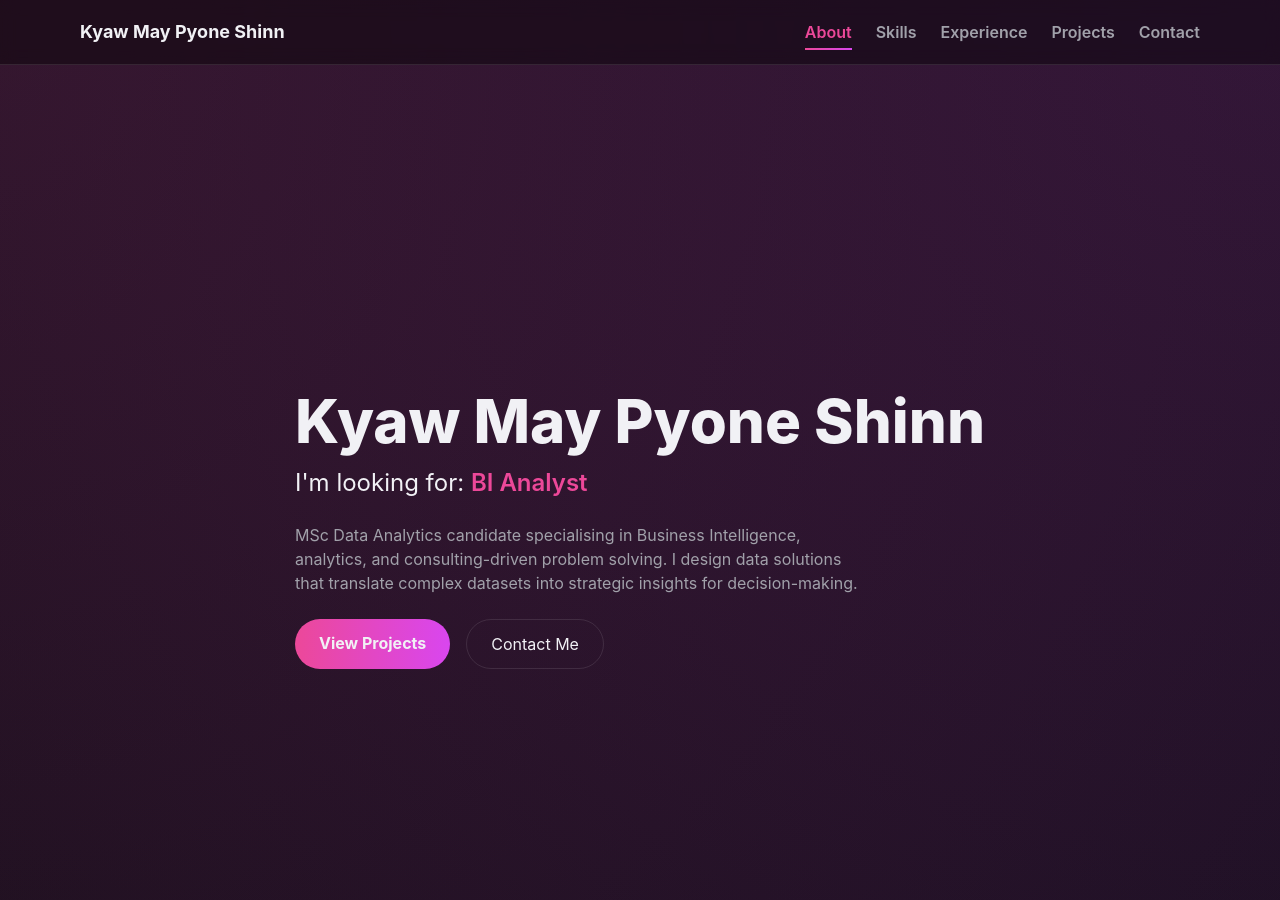
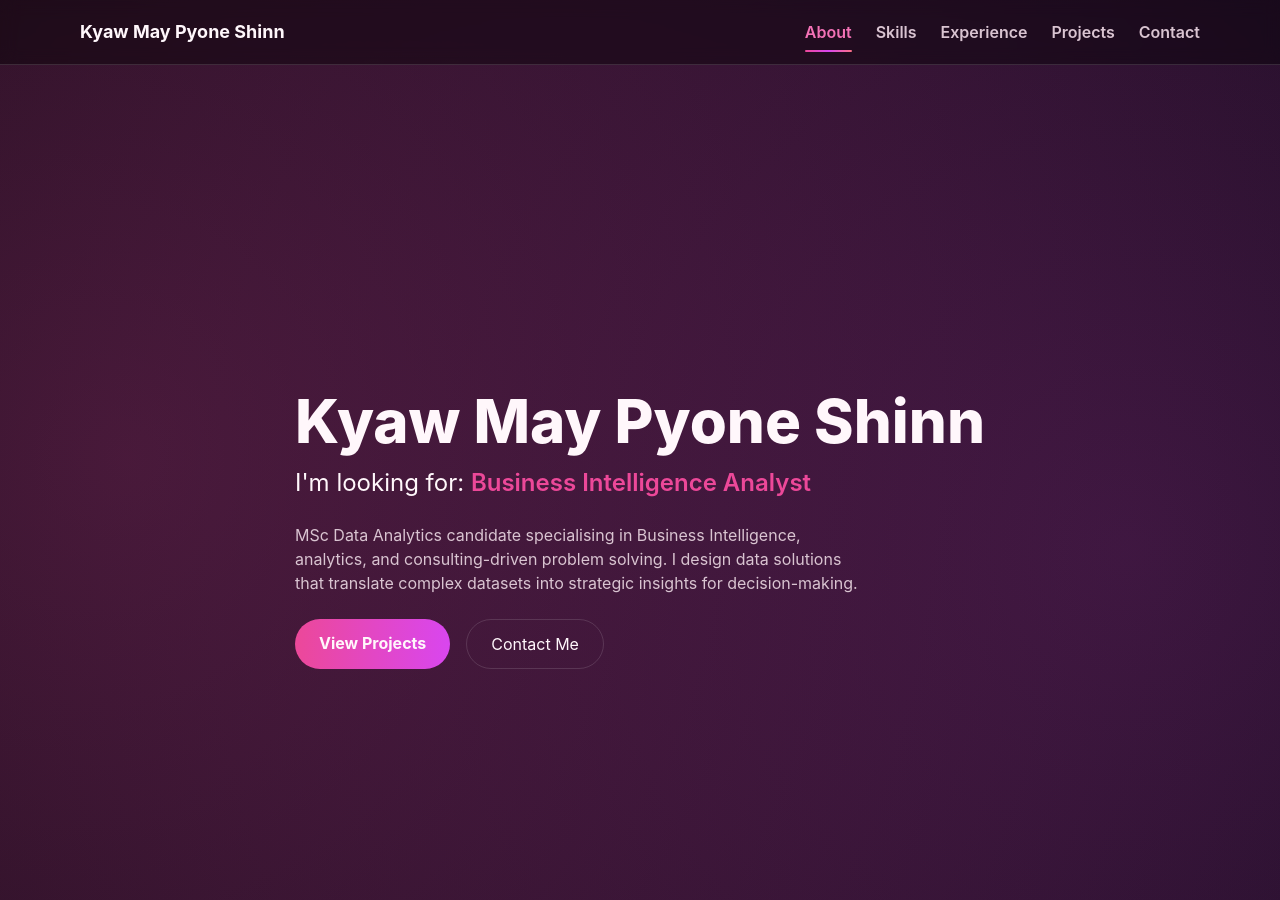
Before and after one commit to Kyaw-May-Pyone-Shinn/Kyaw-May-Pyone-Shinn.github.io, a Jekyll site: the page built from index.md, in a window 1280 px wide and 900 px high. Built offline with Jekyll 4.4.1, drawn with Linux system fonts in a browser that asks for light colours; nearby versions of some CDN libraries.

Commit message:
Update head-custom.html

```diff
--- a/_includes/head-custom.html
+++ b/_includes/head-custom.html
@@ -23,86 +29,116 @@ tailwind.config = {
 <style>
 html {
   scroll-behavior: smooth;
-  scroll-padding-top: 80px;
+  scroll-padding-top: 90px;
 }
 
 body {
-  font-family: 'Inter', sans-serif;
+  font-family: Inter, ui-sans-serif, system-ui, -apple-system, BlinkMacSystemFont, "Segoe UI", sans-serif;
   background:
-    radial-gradient(circle at top left, rgba(236,72,153,0.15), transparent 40%),
-    radial-gradient(circle at top right, rgba(217,70,239,0.15), transparent 40%),
-    #0b0b12;
+    radial-gradient(circle at 10% 10%, rgba(236,72,153,0.22), transparent 32%),
+    radial-gradient(circle at 88% 12%, rgba(217,70,239,0.18), transparent 34%),
+    radial-gradient(circle at 50% 100%, rgba(251,113,133,0.12), transparent 35%),
+    #100914;
 }
 
-/* NAV ACTIVE */
 .nav-link {
   position: relative;
-  transition: all 0.3s;
+  transition: all 0.25s ease;
 }
 
+.nav-link:hover,
 .nav-link.active {
-  color: #ec4899;
+  color: #f472b6;
 }
 
 .nav-link.active::after {
   content: "";
   position: absolute;
-  bottom: -6px;
   left: 0;
+  bottom: -8px;
   width: 100%;
   height: 2px;
+  border-radius: 999px;
+  background: linear-gradient(to right, #ec4899, #d946ef, #fb7185);
+}
+
+.glass {
+  background: rgba(255,255,255,0.06);
+  border: 1px solid rgba(255,255,255,0.13);
+  box-shadow: 0 18px 50px rgba(0,0,0,0.35);
+  backdrop-filter: blur(18px);
+}
+
+.gradient-text {
+  background: linear-gradient(90deg, #f9a8d4, #ec4899, #d946ef, #fb7185);
+  -webkit-background-clip: text;
+  background-clip: text;
+  color: transparent;
+}
+
+.section-label {
+  display: inline-flex;
+  align-items: center;
+  gap: 0.55rem;
+  color: #f9a8d4;
+  font-weight: 800;
+  letter-spacing: 0.14em;
+  text-transform: uppercase;
+  font-size: 0.78rem;
+}
+
+.section-label::before {
+  content: "";
+  width: 36px;
+  height: 2px;
   background: linear-gradient(to right, #ec4899, #d946ef);
+  border-radius: 999px;
 }
 </style>
 
-<!-- ROTATING TEXT -->
 <script>
 document.addEventListener("DOMContentLoaded", function () {
   const roles = [
     "Data Analyst",
     "Business Analyst",
-    "BI Analyst",
-    "Consultant"
+    "Business Intelligence Analyst",
+    "Analytics Consultant",
+    "CRM & BI Analyst"
   ];
 
   let i = 0;
   const el = document.getElementById("rotating-role");
 
+  if (el) {
     setInterval(() => {
       el.style.opacity = 0;
       setTimeout(() => {
         i = (i + 1) % roles.length;
         el.textContent = roles[i];
         el.style.opacity = 1;
-    }, 300);
-  }, 2500);
-});
-</script>
+      }, 260);
+    }, 2300);
+  }
 
-<!-- SCROLL TRACKING -->
-<script>
-document.addEventListener("DOMContentLoaded", () => {
   const sections = document.querySelectorAll("section[id]");
   const navLinks = document.querySelectorAll(".nav-link");
 
   const observer = new IntersectionObserver(
-    (entries) => {
-      entries.forEach((entry) => {
+    entries => {
+      entries.forEach(entry => {
         if (entry.isIntersecting) {
-          const id = entry.target.id;
-
-          navLinks.forEach((link) => {
+          navLinks.forEach(link => {
             link.classList.remove("active");
-            if (link.getAttribute("href") === "#" + id) {
+            if (link.getAttribute("href") === "#" + entry.target.id) {
               link.classList.add("active");
             }
           });
         }
       });
     },
-    { threshold: 0.6 }
+    { threshold: 0.45 }
   );
 
-  sections.forEach((section) => observer.observe(section));
+  sections.forEach(section => observer.observe(section));
 });
 </script>
```
Also changed, not shown: other parts of _includes/head-custom.html (+15 -9 lines). Lines whose indentation alone changed are shown as unchanged.
